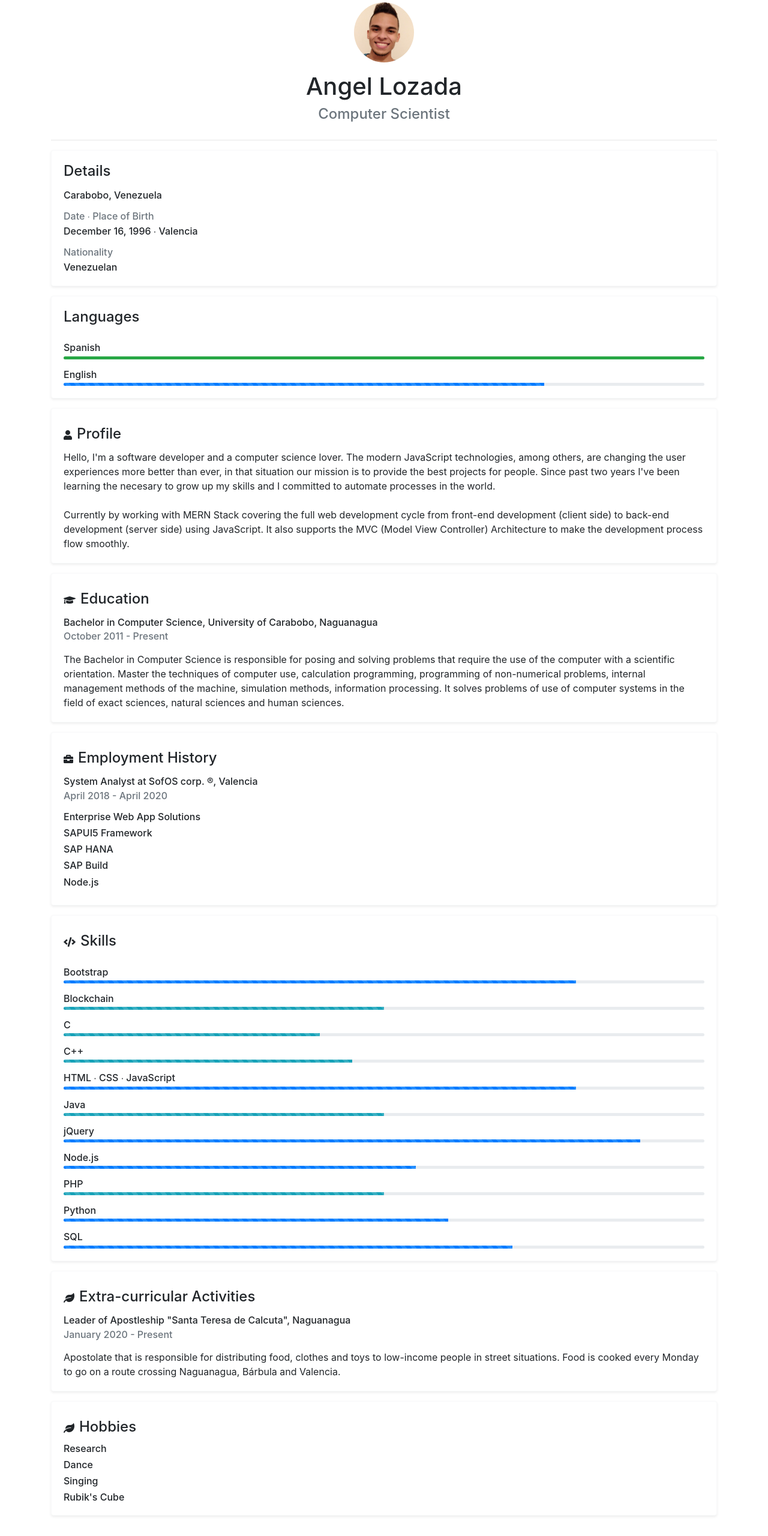
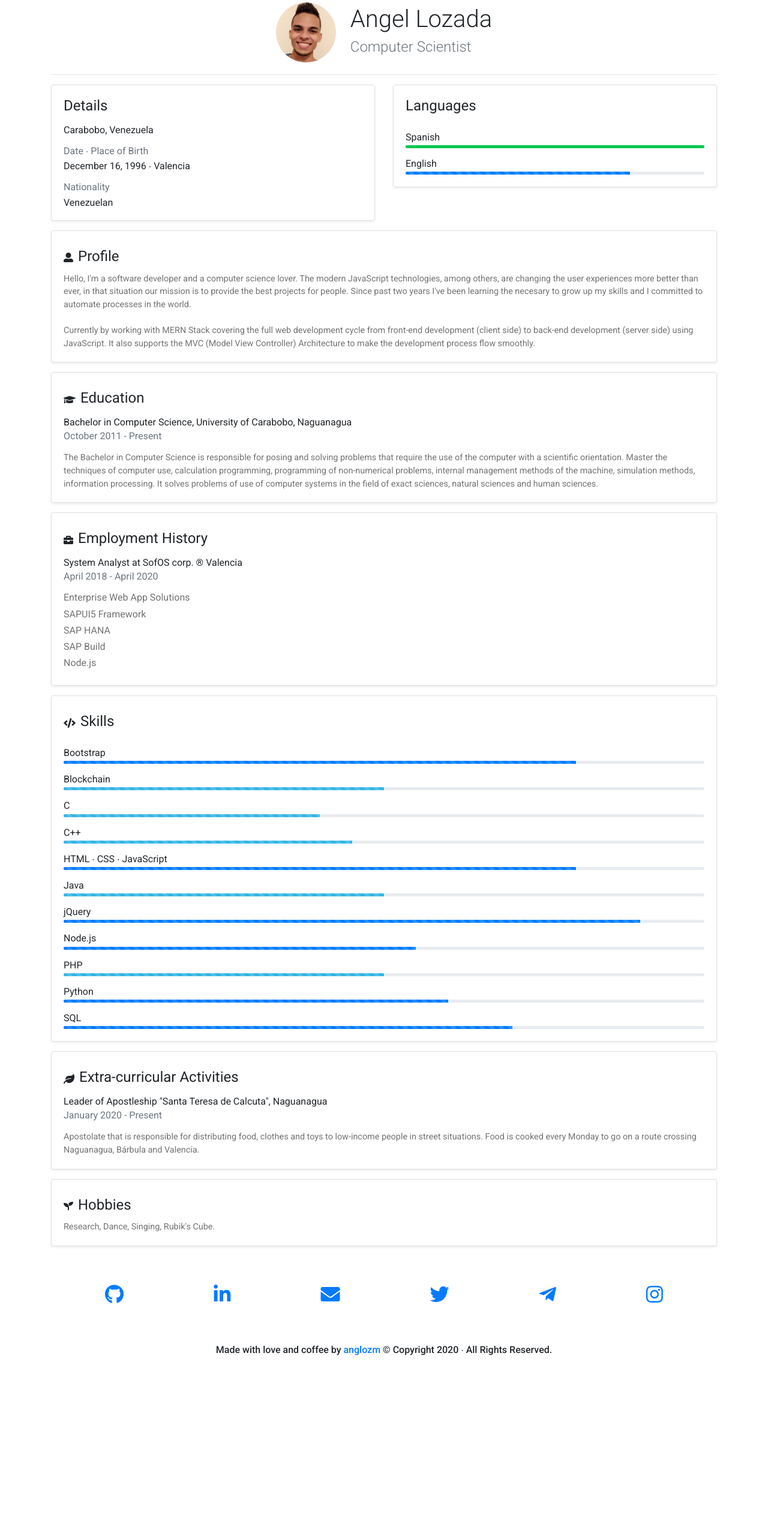
Before and after one commit to anglozm/anglozm.github.io, a website: page index.html in a window 1280 px wide. Shown: the part 80-2640 px from the top of the page at 60% size. After the commit the page ends 2363 px from the top, so only its background shows below. Drawn offline with nearby package versions, Linux system fonts and the light colour scheme.

Commit message:
full concept responsive applied

```diff
--- a/index.html
+++ b/index.html
@@ -5,17 +5,17 @@
     <!-- ------------------------------------------------------------------------------------------------------------------------------------------------------------------------------------------------------------------- -->
     <!-- CDN: Google Fonts ∙ Font Awesome ∙ Bootstrap CSS ∙ Material Design Bootstrap CSS -->
     <!-- ------------------------------------------------------------------------------------------------------------------------------------------------------------------------------------------------------------------- -->
-    <!-- <link href="https://fonts.googleapis.com/css?family=Roboto:300,400,500,700&display=swap" rel="stylesheet">
+    <link href="https://fonts.googleapis.com/css?family=Roboto:300,400,500,700&display=swap" rel="stylesheet">
     <link href="https://pro.fontawesome.com/releases/v5.10.0/css/all.css" rel="stylesheet" integrity="sha384-AYmEC3Yw5cVb3ZcuHtOA93w35dYTsvhLPVnYs9eStHfGJvOvKxVfELGroGkvsg+p" crossorigin="anonymous">
     <link href="https://stackpath.bootstrapcdn.com/bootstrap/4.5.2/css/bootstrap.min.css" rel="stylesheet" integrity="sha384-JcKb8q3iqJ61gNV9KGb8thSsNjpSL0n8PARn9HuZOnIxN0hoP+VmmDGMN5t9UJ0Z" crossorigin="anonymous">
-    <link href="https://cdnjs.cloudflare.com/ajax/libs/mdbootstrap/4.19.1/css/mdb.min.css" rel="stylesheet"> -->
+    <link href="https://cdnjs.cloudflare.com/ajax/libs/mdbootstrap/4.19.1/css/mdb.min.css" rel="stylesheet">
 
     <!-- ------------------------------------------------------------------------------------------------------------------------------------------------------------------------------------------------------------------- -->
     <!-- Local: Font Awesome ∙ Bootstrap CSS ∙ Material Design Bootstrap CSS ∙ User Custom Styles -->
     <!-- ------------------------------------------------------------------------------------------------------------------------------------------------------------------------------------------------------------------- -->
-    <link href="/node_modules/@fortawesome/fontawesome-free/css/all.css" rel="stylesheet">
+    <!-- <link href="/node_modules/@fortawesome/fontawesome-free/css/all.css" rel="stylesheet">
     <link href="/node_modules/bootstrap/dist/css/bootstrap.min.css" rel="stylesheet">
-    <!-- <link href="/node_modules/mdbootstrap/css/mdb.min.css" rel="stylesheet"> -->
+    <link href="/node_modules/mdbootstrap/css/mdb.min.css" rel="stylesheet"> -->
     <link href="/css/styles.css" rel="stylesheet">
 
     <!-- ------------------------------------------------------------------------------------------------------------------------------------------------------------------------------------------------------------------- -->
@@ -53,9 +53,9 @@
 
     <div class="row mt-5">
         <div class="col mt-3">
-            <div class="card-body d-flex flex-column flex-nowrap justify-content-center align-items-center align-content-center">
+            <div class="card-body d-flex flex-row flex-wrap justify-content-center align-items-center align-content-center">
                 <img class="rounded-circle user-select-none" src="/img/anglozm.jpg" alt="avatar" height="100px" width="100px">
-                <div class="d-flex flex-column flex-nowrap justify-content-center align-items-center align-content-center mt-3">
+                <div class="d-flex flex-column flex-nowrap justify-content-center align-items-center align-items-sm-start align-content-center mt-3 ml-sm-4 mt-sm-0">
                     <h1>Angel Lozada</h1>
                     <h4 class="text-muted">Computer Scientist</h4>
                 </div>
@@ -66,8 +66,8 @@
 
     <div class="row pb-3">
         <div class="col">
-            <div class="row d-flex flex-column flex-nowrap justify-content-center align-items-center align-content-center">
-                <div class="col">
+            <div class="row d-flex flex-column flex-md-row flex-wrap justify-content-center align-items-center align-items-md-stretch align-content-center">
+                <div class="col col-md-6 mx-md-auto">
                     <div class="card mt-3 border-light shadow-sm">
                         <div class="card-body">
                             <h4 class="card-title">Details</h4>
@@ -84,7 +84,7 @@
                     </div>
                 </div>
 
-                <div class="col">
+                <div class="col col-md-6 mx-md-auto">
                     <div class="card mt-3 border-light shadow-sm">
                         <div class="card-body">
                             <h4 class="card-title">Languages</h4>
@@ -106,7 +106,7 @@
             <div class="card mt-3 border-light shadow-sm">
                 <div class="card-body">
                     <div class="d-flex flex-row flex-nowrap justify-content-start align-items-center align-content-center">
-                        <i class="fas fa-user"></i>
+                        <i class="fas fa-user-alt"></i>
                         <h4 class="card-title ml-2 mt-2">Profile</h4>
                     </div>
                     <p class="card-text">
@@ -141,7 +141,7 @@
                         <h4 class="card-title ml-2 mt-2">Employment History</h4>
                     </div>
                     <div>
-                        <h6 class="card-subtitle my-1">System Analyst at SofOS corp. &reg;, Valencia</h6>
+                        <h6 class="card-subtitle my-1">System Analyst at SofOS corp. &reg; Valencia</h6>
                         <h6 class="card-subtitle my-1 text-muted">April 2018 - April 2020</h6>
                         <ul class="card-text list-unstyled mt-3">
                             <li>
@@ -246,23 +246,12 @@
             <div class="card mt-3 border-light shadow-sm">
                 <div class="card-body">
                     <div class="d-flex flex-row flex-nowrap justify-content-start align-items-center align-content-center">
-                        <i class="fas fa-leaf"></i>
+                        <i class="fas fa-seedling"></i>
                         <h4 class="card-title ml-2 mt-2">Hobbies</h4>
                     </div>
-                    <ul class="list-unstyled mb-n2">
-                        <li>
-                            <h6>Research</h6>
-                        </li>
-                        <li>
-                            <h6>Dance</h6>
-                        </li>
-                        <li>
-                            <h6>Singing</h6>
-                        </li>
-                        <li>
-                            <h6>Rubik's Cube</h6>
-                        </li>
-                    </ul>
+                    <p class="card-text">
+                        Research, Dance, Singing, Rubik's Cube.
+                    </p>
                 </div>
             </div>
         </div>
@@ -272,7 +261,7 @@
         <div class="container">
             <div class="row">
                 <div class="col mx-auto">
-                    <div id="social-media" class="d-flex flex-row flex-wrap justify-content-around align-items-center align-content-center px-auto pt-5 pb-3">
+                    <div id="social-media" class="d-flex flex-row flex-wrap justify-content-around align-items-center align-content-center px-auto py-5">
                         <a href="https://www.github.com/anglozm" target="_blank"><i class="fab fa-github fa-2x"></i></a>
                         <a href="https://www.linkedin.com/in/angellozada" target="_blank"><i class="fab fa-linkedin-in fa-2x"></i></a>
                         <a href="mailto:anglozm+dev@gmail.com" target="_blank"><i class="fas fa-envelope fa-2x"></i></a>
@@ -295,18 +284,18 @@
     <!-- ------------------------------------------------------------------------------------------------------------------------------------------------------------------------------------------------------------------- -->
     <!-- CDN: jQuery ∙ Popper.js (Bootstrap Tooltips) ∙ Bootstrap Core JS ∙ MDB Core JS -->
     <!-- ------------------------------------------------------------------------------------------------------------------------------------------------------------------------------------------------------------------- -->
-    <!-- <script src="https://code.jquery.com/jquery-3.5.1.slim.min.js" integrity="sha384-DfXdz2htPH0lsSSs5nCTpuj/zy4C+OGpamoFVy38MVBnE+IbbVYUew+OrCXaRkfj" crossorigin="anonymous"></script>
+    <script src="https://code.jquery.com/jquery-3.5.1.slim.min.js" integrity="sha384-DfXdz2htPH0lsSSs5nCTpuj/zy4C+OGpamoFVy38MVBnE+IbbVYUew+OrCXaRkfj" crossorigin="anonymous"></script>
     <script src="https://cdn.jsdelivr.net/npm/popper.js@1.16.1/dist/umd/popper.min.js" integrity="sha384-9/reFTGAW83EW2RDu2S0VKaIzap3H66lZH81PoYlFhbGU+6BZp6G7niu735Sk7lN" crossorigin="anonymous"></script>
-    <script src="https://stackpath.bootstrapcdn.com/bootstrap/4.5.2/js/bootstrap.min.js" integrity="sha384-B4gt1jrGC7Jh4AgTPSdUtOBvfO8shuf57BaghqFfPlYxofvL8/KUEfYiJOMMV+rV" crossorigin="anonymous"></script> -->
-    <!-- <script src="https://cdnjs.cloudflare.com/ajax/libs/mdbootstrap/4.19.1/js/mdb.min.js" type="text/javascript"></script> -->
+    <script src="https://stackpath.bootstrapcdn.com/bootstrap/4.5.2/js/bootstrap.min.js" integrity="sha384-B4gt1jrGC7Jh4AgTPSdUtOBvfO8shuf57BaghqFfPlYxofvL8/KUEfYiJOMMV+rV" crossorigin="anonymous"></script>
+    <script src="https://cdnjs.cloudflare.com/ajax/libs/mdbootstrap/4.19.1/js/mdb.min.js" type="text/javascript"></script>
 
     <!-- ------------------------------------------------------------------------------------------------------------------------------------------------------------------------------------------------------------------- -->
     <!-- Local: jQuery ∙ Popper.js (Bootstrap Tooltips) ∙ Bootstrap Core JS ∙ MDB Core JS ∙ User Custom Scripts -->
     <!-- ------------------------------------------------------------------------------------------------------------------------------------------------------------------------------------------------------------------- -->
-    <script src="/node_modules/jquery/dist/jquery.slim.min.js"></script>
+    <!-- <script src="/node_modules/jquery/dist/jquery.slim.min.js"></script>
     <script src="/node_modules/@popperjs/core/dist/umd/popper.min.js"></script>
     <script src="/node_modules/bootstrap/dist/js/bootstrap.min.js"></script>
-    <!-- <script src="/node_modules/mdbootstrap/js/mdb.min.js"></script> -->
+    <script src="/node_modules/mdbootstrap/js/mdb.min.js"></script> -->
     <script src="/js/resume.js" type="text/javascript"></script>
     <!-- ------------------------------------------------------------------------------------------------------------------------------------------------------------------------------------------------------------------- -->
 </body>
```
